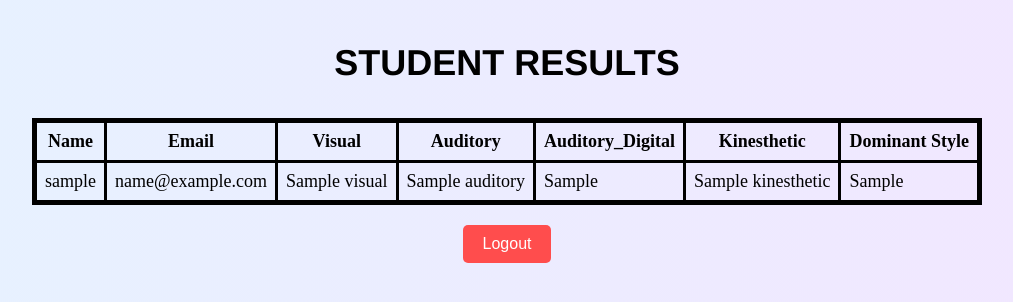
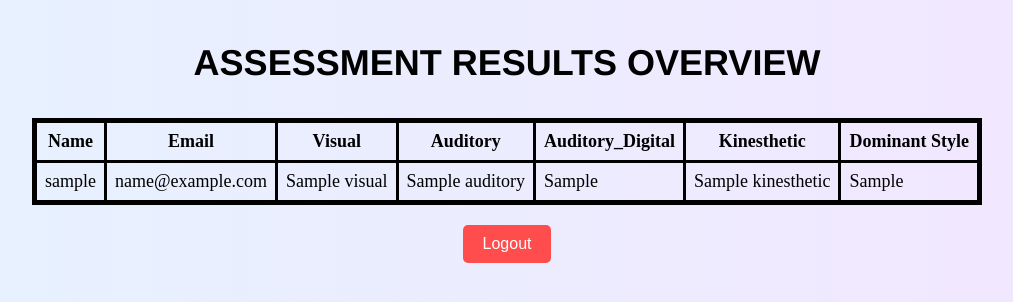
Before and after one commit to MianaPrinson/assessment_tools, a Flask app: page /admin_dashboard in a window 1280 px wide. Shown: the top 302 px of the page, without its empty margins (133-1146 px from the left). Run offline with Flask 3, Linux system fonts and the light colour scheme; the visitor is signed in with stand-in values (Sample User, id 1); a database or web service that is not in the repository returns one stand-in record (values such as "Sample title").

Commit message:
Update admin.html

```diff
--- a/templates/admin.html
+++ b/templates/admin.html
@@ -6,7 +6,7 @@
         <link rel="stylesheet" href="static/dash.css">
     </head>
     <body>
-        <h1>STUDENT RESULTS</h1>
+        <h1>ASSESSMENT RESULTS OVERVIEW</h1>
         <table>
             <tr>
                 <th>Name</th>
```
